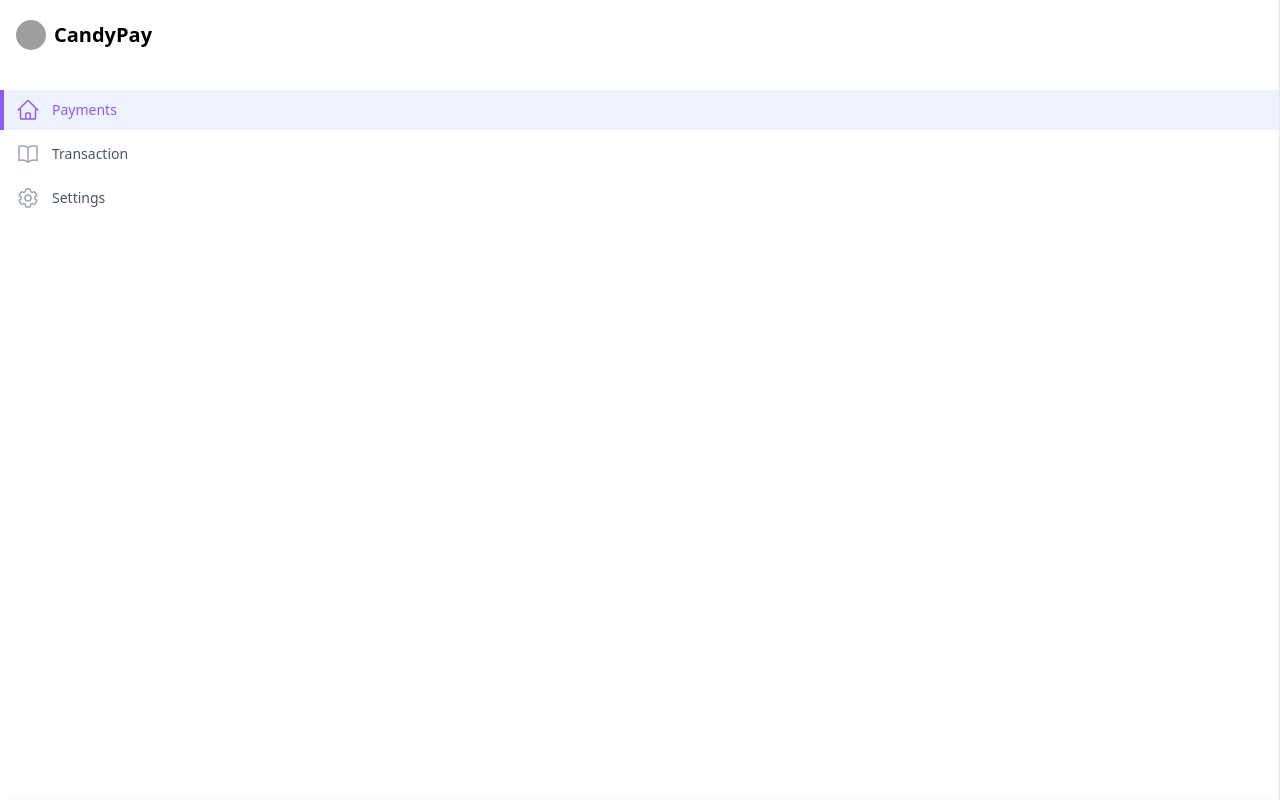
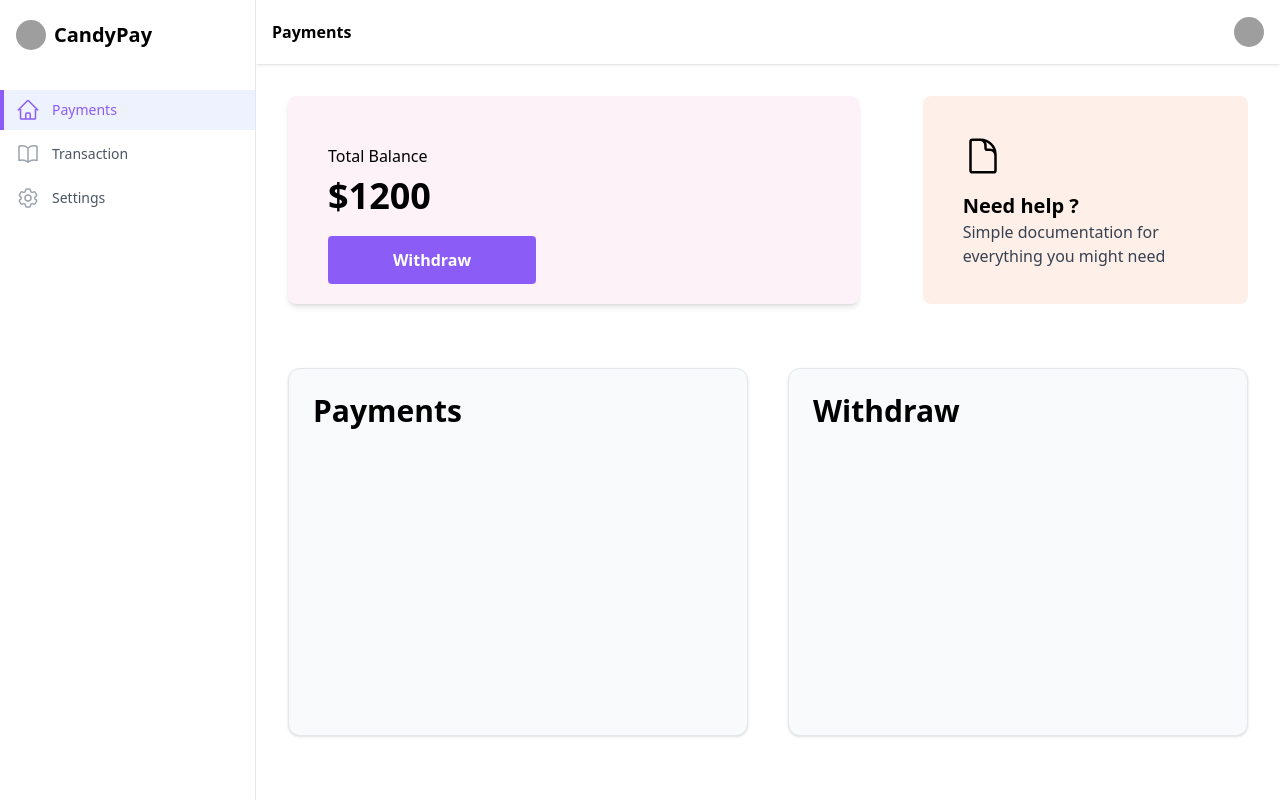
Before and after one commit to dhruvsol/payment-dashboard, a Next.js app: page /dashboard in a window 1280 px wide. Shown: the top 800 px of the page. Built offline with nearby package versions, Linux system fonts and the light colour scheme; grey boxes are pictures that could not be loaded.

Commit message:
fix: structure

```diff
--- a/components/Navigation/Sidebar.tsx
+++ b/components/Navigation/Sidebar.tsx
@@ -17,7 +17,7 @@ export const Sidebar = () => {
 
   return (
     <>
-      <div className="flex h-screen flex-grow flex-col overflow-y-auto border-r border-gray-200 bg-white pt-5 pb-4">
+      <div className=" h-screen flex-grow flex-col hidden md:fixed md:inset-y-0 md:flex md:w-64 md:flex-col overflow-y-auto border-r border-gray-200 bg-white pt-5 pb-4">
         <div className="flex flex-shrink-0 justify-start h-max items-center space-x-2  px-4">
           <Image
             src={"https://candypay.fun/logo.png"}
--- a/layouts/index.tsx
+++ b/layouts/index.tsx
@@ -1,9 +1,155 @@
-import React from "react";
+/* eslint-disable @next/next/no-img-element */
 interface PropsChild {
   children: React.ReactNode;
 }
+import { Dialog, Menu, Transition } from "@headlessui/react";
+import { Fragment, useState } from "react";
+import { Bars3BottomLeftIcon, XMarkIcon } from "@heroicons/react/24/outline";
+import { Sidebar } from "../components/Navigation/Sidebar";
+import { useRouter } from "next/router";
+import Image from "next/image";
+
+const userNavigation = [
+  { name: "Your Profile", href: "#" },
+  { name: "Settings", href: "#" },
+  { name: "Sign out", href: "#" },
+];
+
+function classNames(...classes: any[]) {
+  return classes.filter(Boolean).join(" ");
+}
 const MainLayout = ({ children }: PropsChild) => {
-  return <></>;
+  const [sidebarOpen, setSidebarOpen] = useState(false);
+  const router = useRouter();
+  return (
+    <>
+      <div>
+        <Transition.Root show={sidebarOpen} as={Fragment}>
+          <Dialog
+            as="div"
+            className="relative z-40 md:hidden"
+            onClose={setSidebarOpen}
+          >
+            <Transition.Child
+              as={Fragment}
+              enter="transition-opacity ease-linear duration-300"
+              enterFrom="opacity-0"
+              enterTo="opacity-100"
+              leave="transition-opacity ease-linear duration-300"
+              leaveFrom="opacity-100"
+              leaveTo="opacity-0"
+            >
+              <div className="fixed inset-0 bg-gray-600 bg-opacity-75" />
+            </Transition.Child>
+
+            <div className="fixed inset-0 z-40 flex">
+              <Transition.Child
+                as={Fragment}
+                enter="transition ease-in-out duration-300 transform"
+                enterFrom="-translate-x-full"
+                enterTo="translate-x-0"
+                leave="transition ease-in-out duration-300 transform"
+                leaveFrom="translate-x-0"
+                leaveTo="-translate-x-full"
+              >
+                <Dialog.Panel className="relative flex w-full max-w-xs flex-1 flex-col bg-white pt-5 pb-4">
+                  <Transition.Child
+                    as={Fragment}
+                    enter="ease-in-out duration-300"
+                    enterFrom="opacity-0"
+                    enterTo="opacity-100"
+                    leave="ease-in-out duration-300"
+                    leaveFrom="opacity-100"
+                    leaveTo="opacity-0"
+                  >
+                    <div className="absolute top-0 right-0 -mr-12 pt-2">
+                      <button
+                        type="button"
+                        className="ml-1 flex h-10 w-10 items-center justify-center rounded-full focus:outline-none focus:ring-2 focus:ring-inset focus:ring-white"
+                        onClick={() => setSidebarOpen(false)}
+                      >
+                        <span className="sr-only">Close sidebar</span>
+                        <XMarkIcon
+                          className="h-6 w-6 text-white"
+                          aria-hidden="true"
+                        />
+                      </button>
+                    </div>
+                  </Transition.Child>
+                  <Sidebar />
+                </Dialog.Panel>
+              </Transition.Child>
+              <div className="w-14 flex-shrink-0" aria-hidden="true">
+                {/* Dummy element to force sidebar to shrink to fit close icon */}
+              </div>
+            </div>
+          </Dialog>
+        </Transition.Root>
+        <Sidebar />
+      </div>
+      <div style={{ paddingLeft: "16rem" }} className="flex flex-1  flex-col ">
+        <div
+          style={{ height: "4rem" }}
+          className="sticky top-0 z-10 flex h-16 flex-shrink-0 bg-white shadow"
+        >
+          <div></div>
+          <div className="flex flex-11 justify-between px-4">
+            <div className="flex items-center flex-1">
+              <h1 className="text-2xl font-bold">
+                {router.route === "/dashboard" && "Payments"}
+                {router.route === "/settings" && "Settings"}
+                {router.route === "/transaction" && "Transaction"}
+              </h1>
+            </div>
+            <div className="ml-4 flex  items-center md:ml-6">
+              <Menu as="div" className="relative ml-3">
+                <div>
+                  <Menu.Button className="flex max-w-xs items-center rounded-full bg-white text-sm focus:outline-none focus:ring-2 focus:ring-indigo-500 focus:ring-offset-2">
+                    <span className="sr-only">Open user menu</span>
+                    <Image
+                      className="h-8 w-8 rounded-full"
+                      src="https://images.unsplash.com/photo-1472099645785-5658abf4ff4e?ixlib=rb-1.2.1&ixid=eyJhcHBfaWQiOjEyMDd9&auto=format&fit=facearea&facepad=2&w=256&h=256&q=80"
+                      alt="helo"
+                      width={30}
+                      height={30}
+                    />
+                  </Menu.Button>
+                </div>
+                <Transition
+                  as={Fragment}
+                  enter="transition ease-out duration-100"
+                  enterFrom="transform opacity-0 scale-95"
+                  enterTo="transform opacity-100 scale-100"
+                  leave="transition ease-in duration-75"
+                  leaveFrom="transform opacity-100 scale-100"
+                  leaveTo="transform opacity-0 scale-95"
+                >
+                  <Menu.Items className="absolute flex-col right-0 z-10 mt-2 w-48 origin-top-right rounded-md bg-white py-1 shadow-lg ring-1 ring-black ring-opacity-5 focus:outline-none">
+                    {userNavigation.map((item) => (
+                      <Menu.Item key={item.name}>
+                        {({ active }) => (
+                          <a
+                            href={item.href}
+                            className={classNames(
+                              active ? "bg-gray-100" : "",
+                              "block px-4 py-2 text-sm text-gray-700"
+                            )}
+                          >
+                            {item.name}
+                          </a>
+                        )}
+                      </Menu.Item>
+                    ))}
+                  </Menu.Items>
+                </Transition>
+              </Menu>
+            </div>
+          </div>
+        </div>
+        <main className="flex-11">{children}</main>
+      </div>
+    </>
+  );
 };
 
 export default MainLayout;
--- a/next.config.js
+++ b/next.config.js
@@ -3,7 +3,7 @@ const nextConfig = {
   reactStrictMode: true,
   swcMinify: true,
   images: {
-    domains: ["candypay.fun"],
+    domains: ["candypay.fun", "images.unsplash.com"],
   },
 };
 
--- a/pages/_app.tsx
+++ b/pages/_app.tsx
@@ -2,13 +2,14 @@ import "../styles/globals.css";
 import type { AppProps } from "next/app";
 import { Sidebar } from "../components/Navigation/Sidebar";
 import Layout from "../layouts/layout";
+import MainLayout from "../layouts";
 
 function MyApp({ Component, pageProps }: AppProps) {
   return (
     <>
-      <Layout>
+      <MainLayout>
         <Component {...pageProps} />
-      </Layout>
+      </MainLayout>
     </>
   );
 }
--- a/pages/dashboard/index.tsx
+++ b/pages/dashboard/index.tsx
@@ -1,5 +1,5 @@
-import React from "react";
 import { DocumentIcon } from "@heroicons/react/24/outline";
+import MainLayout from "../../layouts";
 const Dashboard = () => {
   return (
     <>
--- a/styles/globals.css
+++ b/styles/globals.css
@@ -8,3 +8,6 @@ html {
 body {
   height: 100%;
 }
+.flex-11 {
+  flex: 1 1 0% !important;
+}
```
